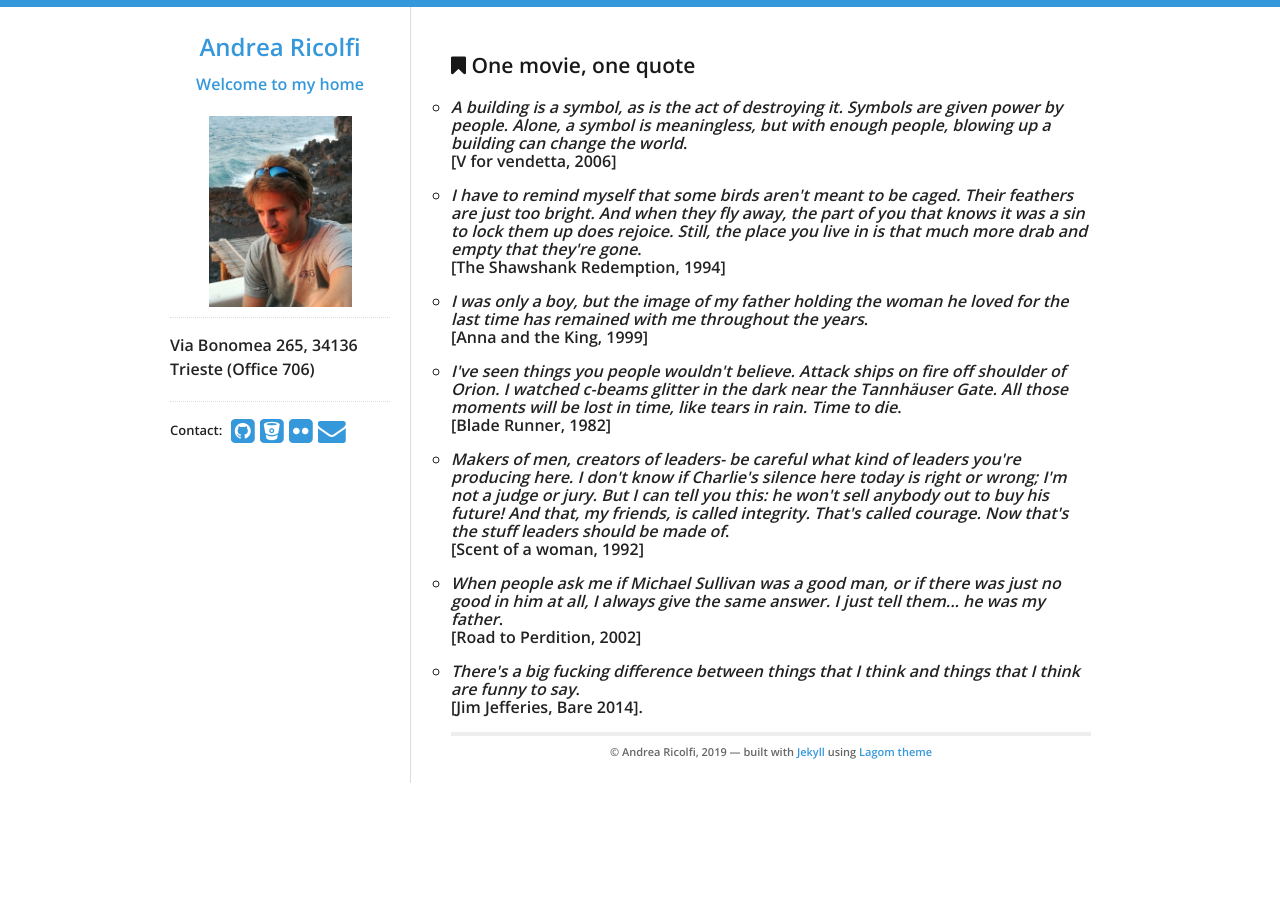
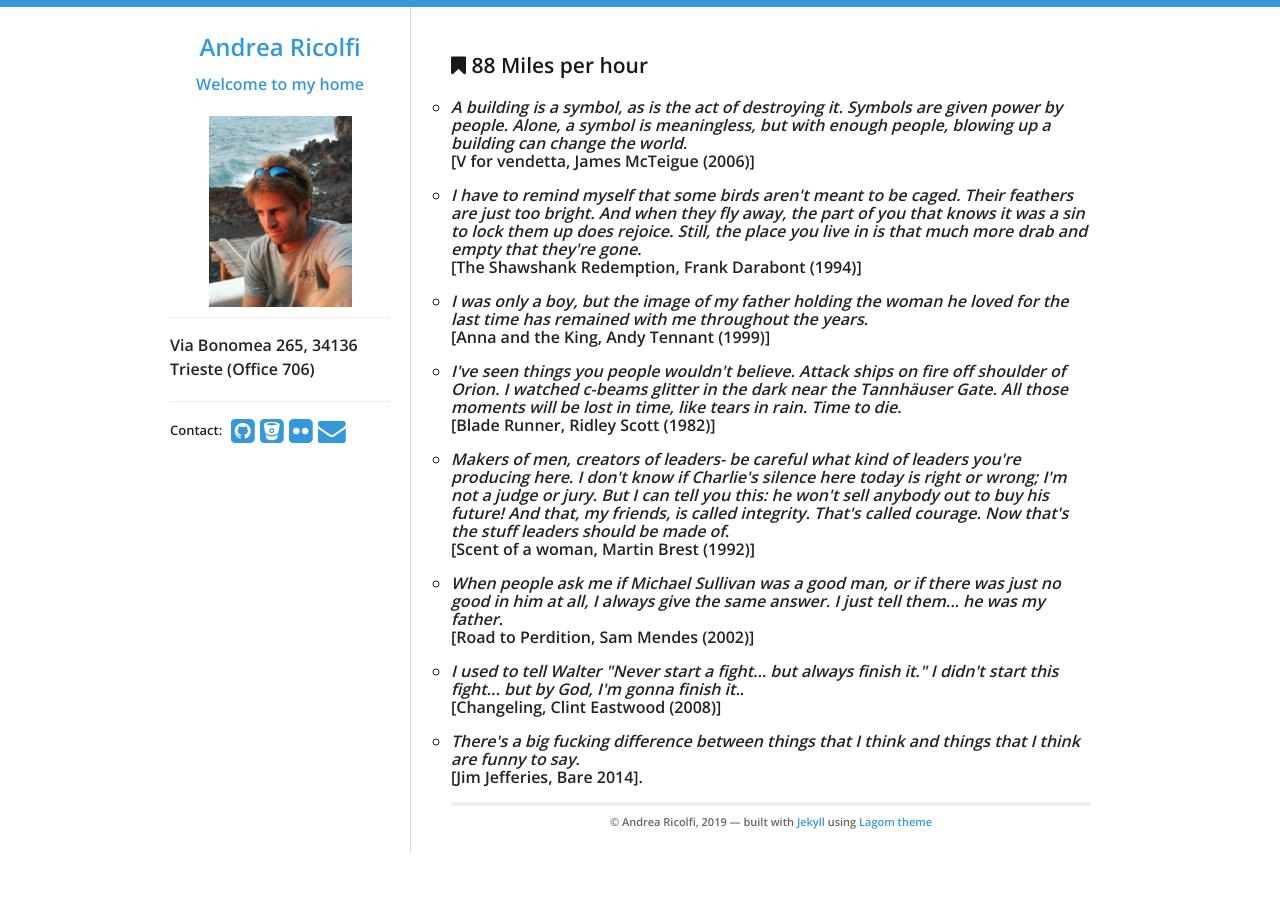
Before and after one commit to atricolfi/atricolfi.github.io, a Jekyll site: the page built from Quotes.html, in a window 1280 px wide. Built offline with Jekyll 4.4.1, drawn with Linux system fonts in a browser that asks for light colours.

Commit message:
Update Quotes.html
added directors

```diff
--- a/Quotes.html
+++ b/Quotes.html
@@ -4,7 +4,7 @@
 ---
 
 <div id="home">
-  <h3><i class="fa fa-bookmark"></i> One movie, one quote </h3>
+  <h3><i class="fa fa-bookmark"></i> 88 Miles per hour </h3>
 <p>
 
 
@@ -12,28 +12,28 @@
     <ul style="list-style-type:circle">
 <li><em> A building is a symbol, as is the act of destroying it. Symbols are given power by people.
   Alone, a symbol is meaningless, but with enough people, blowing up a building can change the world</em>.<br>
-[V for vendetta, 2006]
+[V for vendetta, James McTeigue (2006)]
   </ul>
 
   <ul style="list-style-type:circle">
 <li><em> I have to remind myself that some birds aren't meant to be caged. Their feathers are just too bright.
   And when they fly away, the part of you that knows it was a sin to lock them up does rejoice.
   Still, the place you live in is that much more drab and empty that they're gone</em>.<br>
-  [The Shawshank Redemption, 1994]
+  [The Shawshank Redemption, Frank Darabont (1994)]
    </ul>
 
   <ul style="list-style-type:circle">
 <li><em>
   I was only a boy, but the image of my father holding the woman he loved
   for the last time has remained with me throughout the years</em>.<br>
-  [Anna and the King, 1999]
+  [Anna and the King, Andy Tennant (1999)]
    </ul>
 
   <ul style="list-style-type:circle">
 <li><em>
   I've seen things you people wouldn't believe. Attack ships on fire off shoulder of Orion. I watched c-beams glitter in the
   dark near the Tannhäuser Gate. All those moments will be lost in time, like tears in rain. Time to die</em>.<br>
-  [Blade Runner, 1982]
+  [Blade Runner, Ridley Scott (1982)]
    </ul>
 
 
@@ -43,18 +43,22 @@
   silence here today is right or wrong; I'm not a judge or jury. But I can tell you this: he won't sell anybody
   out to buy his future! And that, my friends, is called integrity. That's called courage.
   Now that's the stuff leaders should be made of</em>.<br>
-  [Scent of a woman, 1992]
+  [Scent of a woman, Martin Brest (1992)]
    </ul>
 
   <ul style="list-style-type:circle">
 <li><em>
   When people ask me if Michael Sullivan was a good man, or if there was just no good in him at all,
   I always give the same answer. I just tell them... he was my father</em>.<br>
-  [Road to Perdition, 2002]
+  [Road to Perdition, Sam Mendes (2002)]
    </ul>
 
-
-
+    <ul style="list-style-type:circle">
+<li><em>
+  I used to tell Walter "Never start a fight... but always finish it." I didn't start
+  this fight... but by God, I'm gonna finish it.</em>.<br>
+  [Changeling, Clint Eastwood (2008)]
+   </ul>
 
 
 
```
